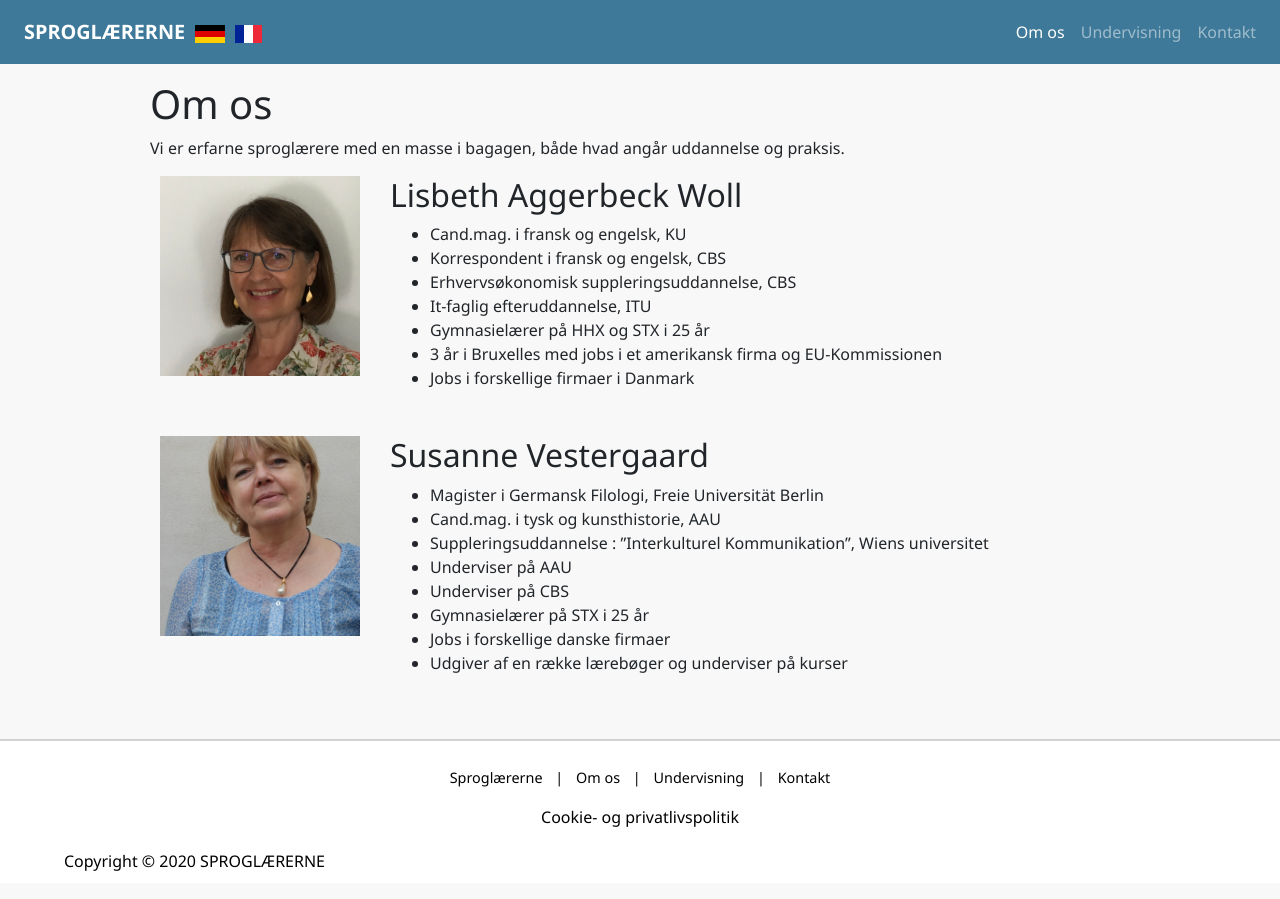
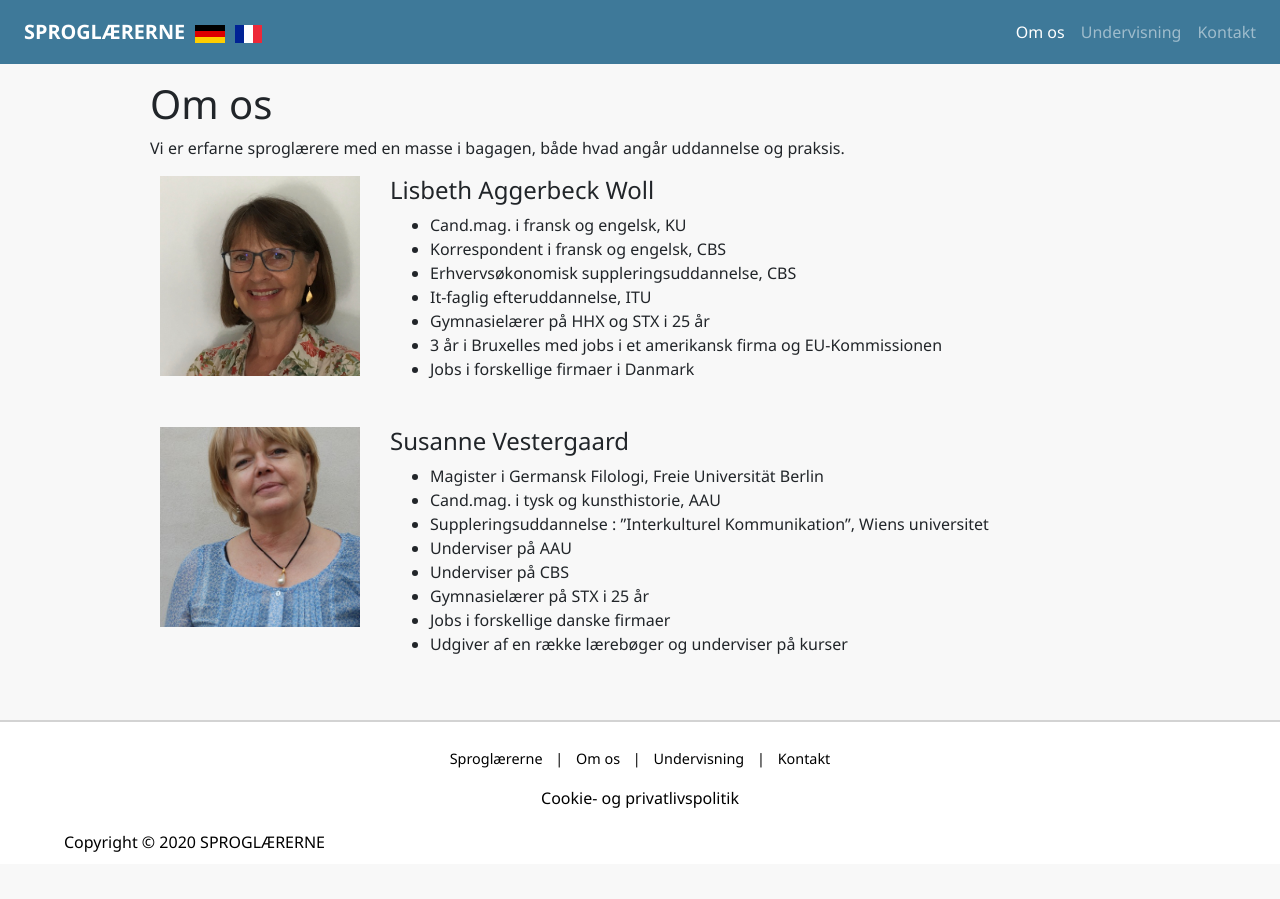
Before and after one commit to stavnstrup/lawandsus, a Gatsby site: page /om-os in a window 1280 px wide. Built offline with nearby package versions, Linux system fonts and the light colour scheme; Gatsby itself is replaced by a stand-in of ours.

Commit message:
Brug mindre font på navne

```diff
--- a/src/pages/om-os.js
+++ b/src/pages/om-os.js
@@ -28,7 +28,7 @@ export default ({ data }) => (
         </div>
 
         <div className="teacherInfo">
-          <h2>Lisbeth Aggerbeck Woll</h2>
+          <h4>Lisbeth Aggerbeck Woll</h4>
 
           <ul>
             <li>Cand.mag. i fransk og engelsk, KU</li>
@@ -49,7 +49,7 @@ export default ({ data }) => (
           <Img fixed={data.susanne.childImageSharp.fixed} />
         </div>
         <div className="teacherInfo">
-          <h2>Susanne Vestergaard</h2>
+          <h4>Susanne Vestergaard</h4>
 
           <ul>
             <li>Magister i Germansk Filologi, Freie Universität Berlin</li>
```
